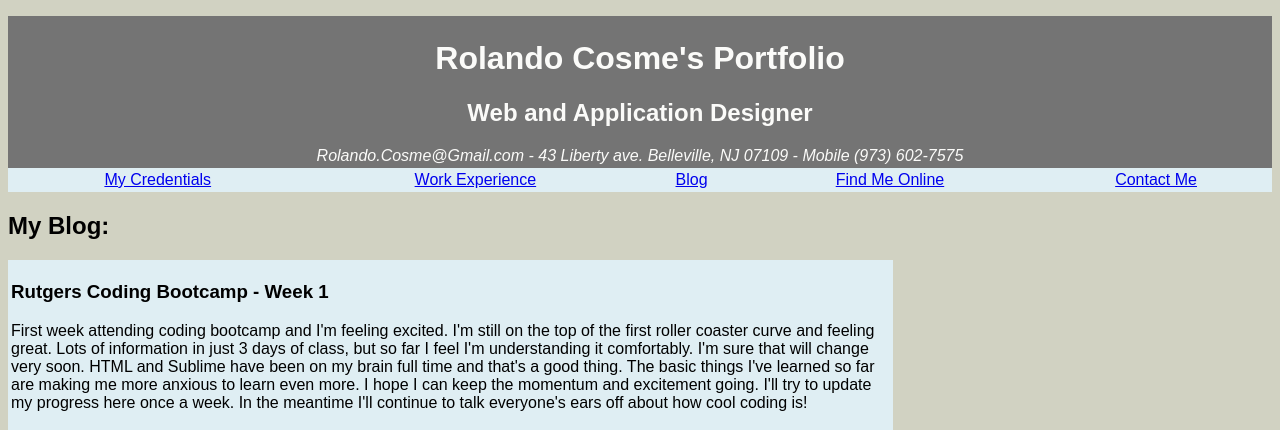
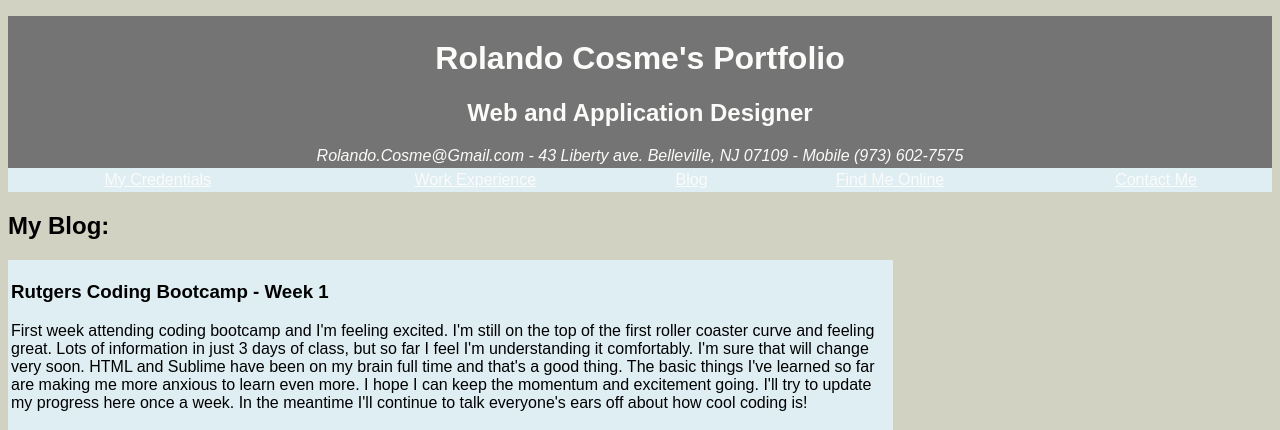
Before and after one commit to RolandoCosme/My_Portfolio, a PHP site: page /rc_portfolio_blog.html in a window 1280 px wide. Shown: the top 430 px of the page. Run offline with PHP 8.4, Linux system fonts and the light colour scheme.

Commit message:
Changed Link and Visited Link color in rc_portfolio_styling.css

```diff
--- a/rc_portfolio_styling.css
+++ b/rc_portfolio_styling.css
@@ -75,3 +75,9 @@ table {
 				height: 50px;
 				background-color: none;
 }
+a:link{
+		color: #fbfbf9;
+}
+a:visited{
+	color:  black;
+}
```
